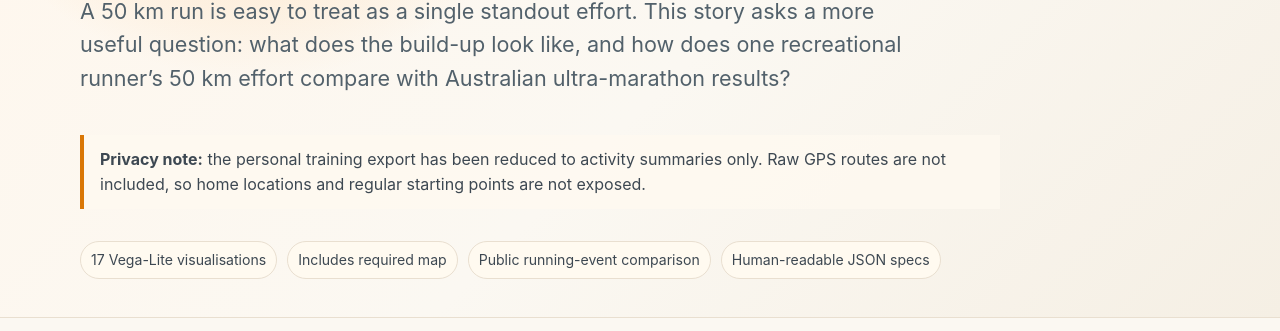
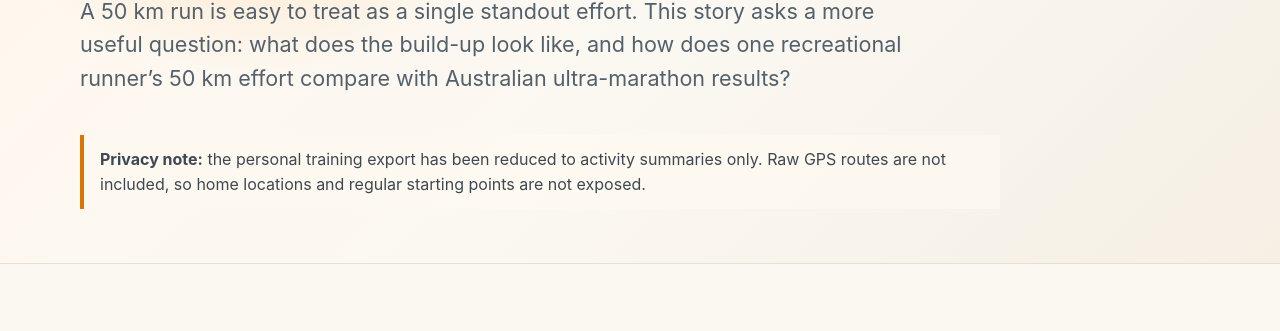
Before and after one commit to foxena/fit2179_repo_dv2, a plain HTML site: page index.html in a window 1280 px wide. Shown: the part 248-579 px from the top of the page. Drawn offline with Linux system fonts and the light colour scheme; a script that the page names is missing.

Commit message:
updated msg

```diff
--- a/index.html
+++ b/index.html
@@ -16,11 +16,6 @@
       <h1>What it takes to run beyond marathon distance</h1>
       <p class="lede">A 50 km run is easy to treat as a single standout effort. This story asks a more useful question: what does the build-up look like, and how does one recreational runner’s 50 km effort compare with Australian ultra-marathon results?</p>
       <p class="note"><strong>Privacy note:</strong> the personal training export has been reduced to activity summaries only. Raw GPS routes are not included, so home locations and regular starting points are not exposed.</p>
-      <div class="badge-row">
-        <span class="badge">17 Vega-Lite visualisations</span>
-        <span class="badge">Includes required map</span>
-        <span class="badge">Public running-event comparison</span>
-        <span class="badge">Human-readable JSON specs</span>
       </div>
     </div>
   </header>
@@ -121,7 +116,7 @@
         <li>AusPlay National Data Tables, released 30 April 2026: state/territory physical activity frequency.</li>
         <li>ABS ASGS Edition 3 States and Territories 2021 boundary file, simplified to GeoJSON for fast loading.</li>
       </ul>
-      <p>Author: [Your name]. Date: May 2026. Generative AI acknowledgement: ChatGPT was used to assist with data processing, Vega-Lite specification drafting, HTML/CSS structure and copy editing. Final submission should be reviewed and edited by the student.</p>
+      <p>Author: Elan Lunder 35003146. Date: May 2026. Generative AI acknowledgement: ChatGPT was used to assist with data processing, Vega-Lite spec drafting and HTML/CSS structure.</p>
     </div>
   </footer>
 
```
